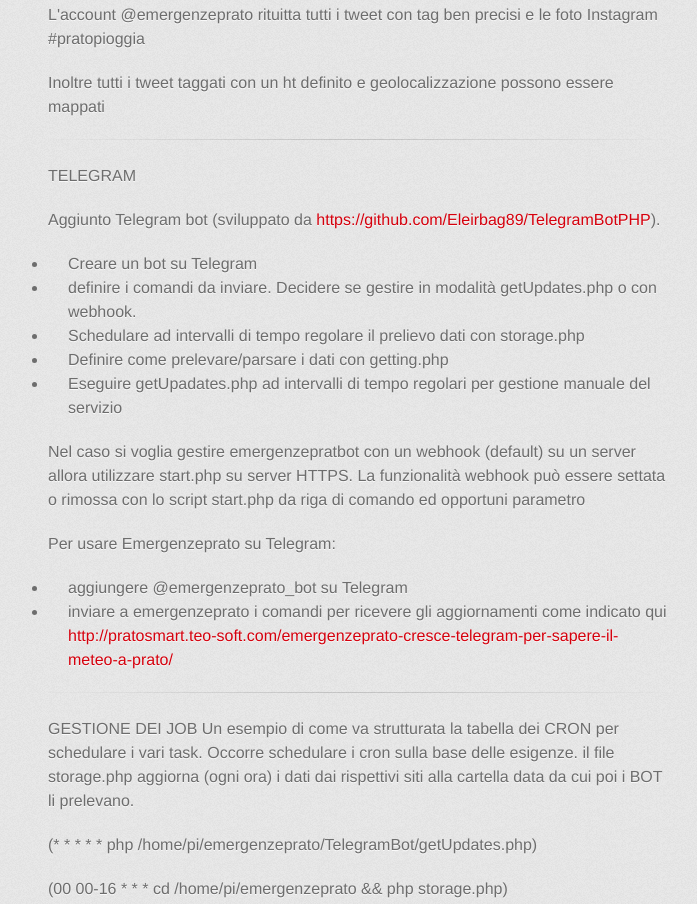
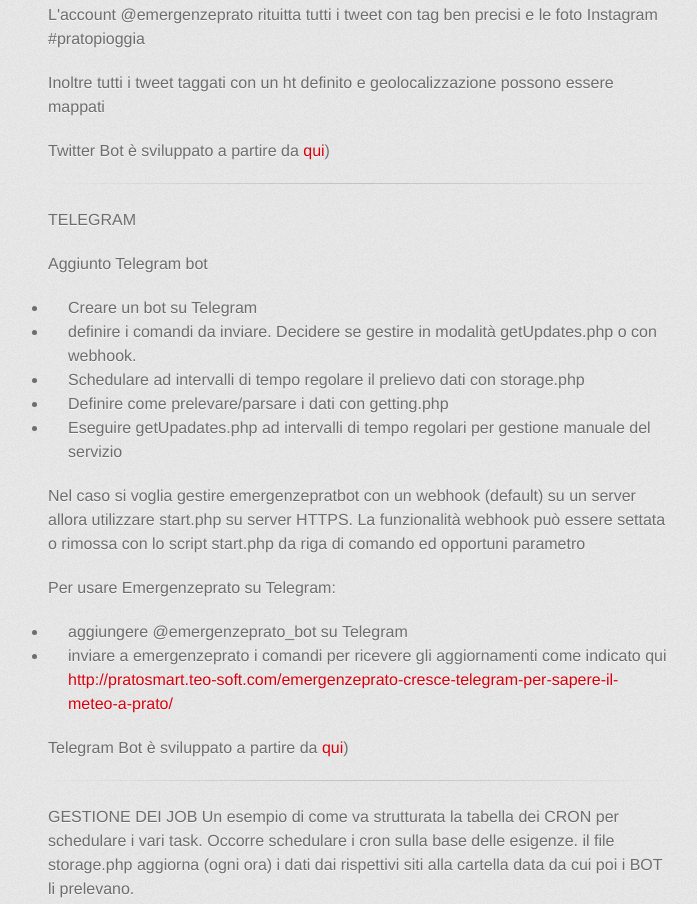
Before and after one commit to iltempe/Emergenzeprato, a plain HTML site: page index.html in a window 1280 px wide. Shown: the part 1419-2323 px from the top of the page, without its empty margins (282-979 px from the left). Drawn offline with Linux system fonts and the light colour scheme; a web font is replaced by a local one.

Commit message:
Update index.html

```diff
--- a/index.html
+++ b/index.html
@@ -75,11 +75,13 @@
 
 <p>Inoltre tutti i tweet taggati con un ht definito e geolocalizzazione possono essere mappati</p>
 
+<p>Twitter Bot è sviluppato a partire da <a href="https://github.com/abraham/twitteroauth">qui</a>)</p>
+
 <hr>
 
 <p>TELEGRAM</p>
 
-<p>Aggiunto Telegram bot (sviluppato da <a href="https://github.com/Eleirbag89/TelegramBotPHP">https://github.com/Eleirbag89/TelegramBotPHP</a>). </p>
+<p>Aggiunto Telegram bot</p>
 
 <ul>
 <li>Creare un bot su Telegram </li>
@@ -97,7 +99,7 @@
 <li>inviare a emergenzeprato i comandi per ricevere gli aggiornamenti come indicato qui <a href="http://pratosmart.teo-soft.com/emergenzeprato-cresce-telegram-per-sapere-il-meteo-a-prato/">http://pratosmart.teo-soft.com/emergenzeprato-cresce-telegram-per-sapere-il-meteo-a-prato/</a>
 </li>
 </ul>
-
+<p>Telegram Bot è sviluppato a partire da <a href="https://github.com/Eleirbag89/TelegramBotPHP">qui</a>)</p>
 <hr>
 
 <p>GESTIONE DEI JOB
```
